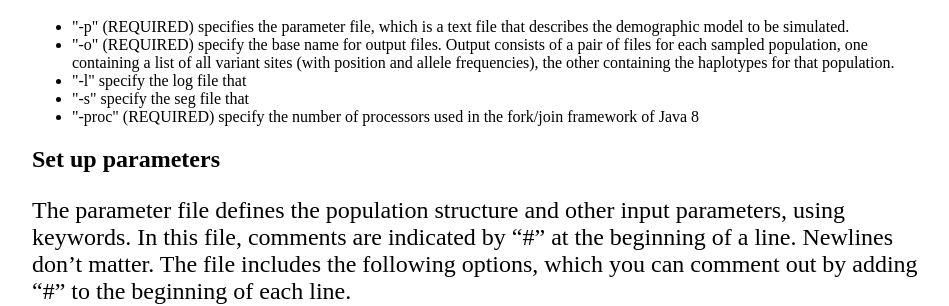
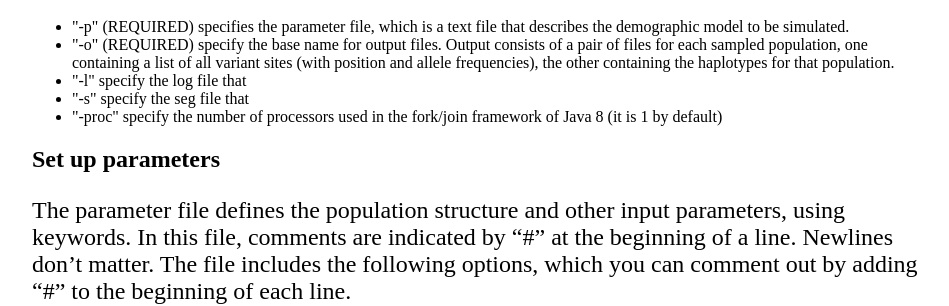
Before and after one commit to lybird300/lybird300.github.io, a Jekyll site: the page built from _posts/2015-04-20-cojava-manual.md, in a window 1280 px wide and 900 px high. Shown: the part 295-601 px from the top of the window, without its empty margins (160-1109 px from the left). Built offline with Jekyll 4.4.1, drawn with Linux system fonts in a browser that asks for light colours.

Commit message:
Update 2015-04-20-cojava-manual.md

```diff
--- a/_posts/2015-04-20-cojava-manual.md
+++ b/_posts/2015-04-20-cojava-manual.md
@@ -6,7 +6,7 @@ date: 2015-04-20
 <h2>Initiate CoJava</h2>
 The program must be invoked with the following command-line arguments
 <ul><li>"-p" (REQUIRED) specifies the parameter file, which is a text file that describes the demographic model to be simulated.</li>
-<li>"-o" (REQUIRED) specify the base name for output files. Output consists of a pair of files for each sampled population, one containing a list of all variant sites (with position and allele frequencies), the other containing the haplotypes for that population.</li><li>"-l" specify the log file that</li><li>"-s" specify the seg file that</li><li>"-proc" (REQUIRED) specify the number of processors used in the fork/join framework of Java 8</li></ul>
+<li>"-o" (REQUIRED) specify the base name for output files. Output consists of a pair of files for each sampled population, one containing a list of all variant sites (with position and allele frequencies), the other containing the haplotypes for that population.</li><li>"-l" specify the log file that</li><li>"-s" specify the seg file that</li><li>"-proc" specify the number of processors used in the fork/join framework of Java 8 (it is 1 by default)</li></ul>
 
 <h2>Set up parameters</h2>
 The parameter file defines the population structure and other input parameters, using keywords. In this file, comments are indicated by "#" at the beginning of a line. Newlines don't matter. The file includes the following options, which you can comment out by adding "#" to the beginning of each line.
```
